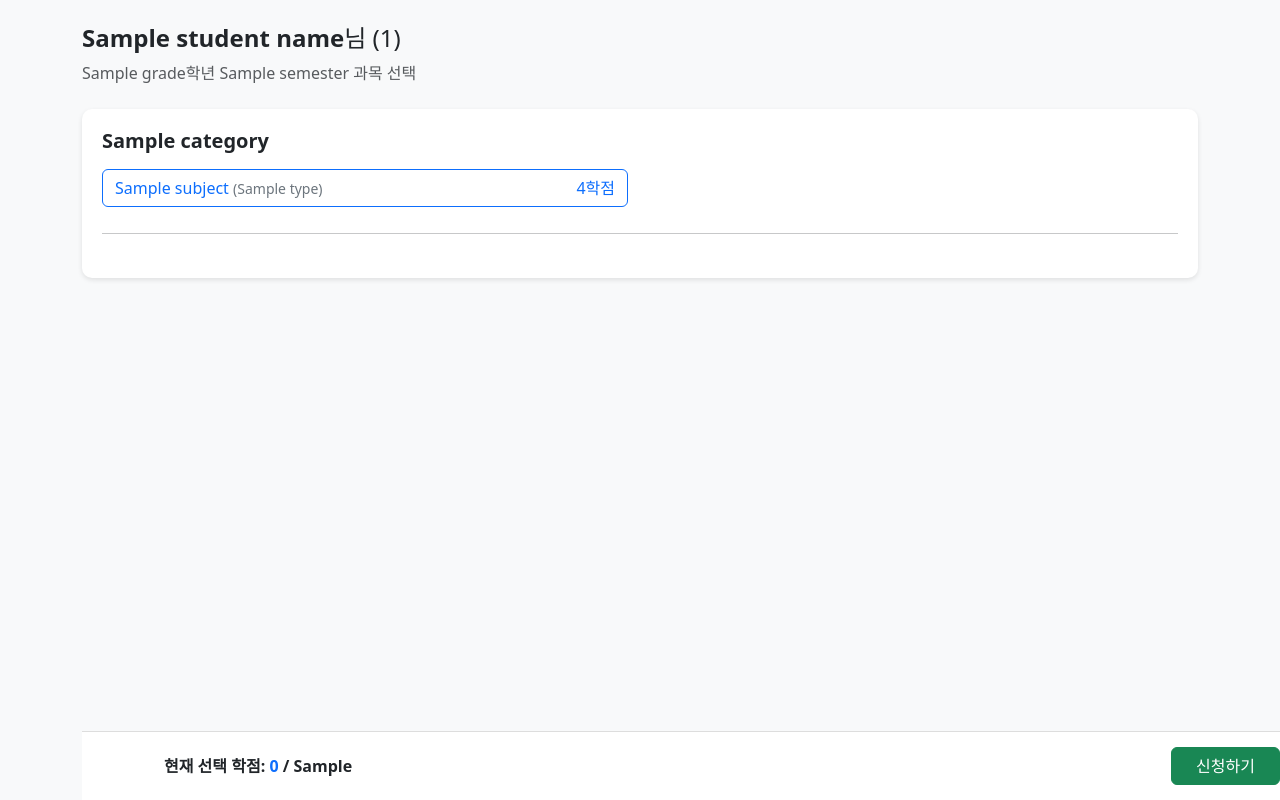
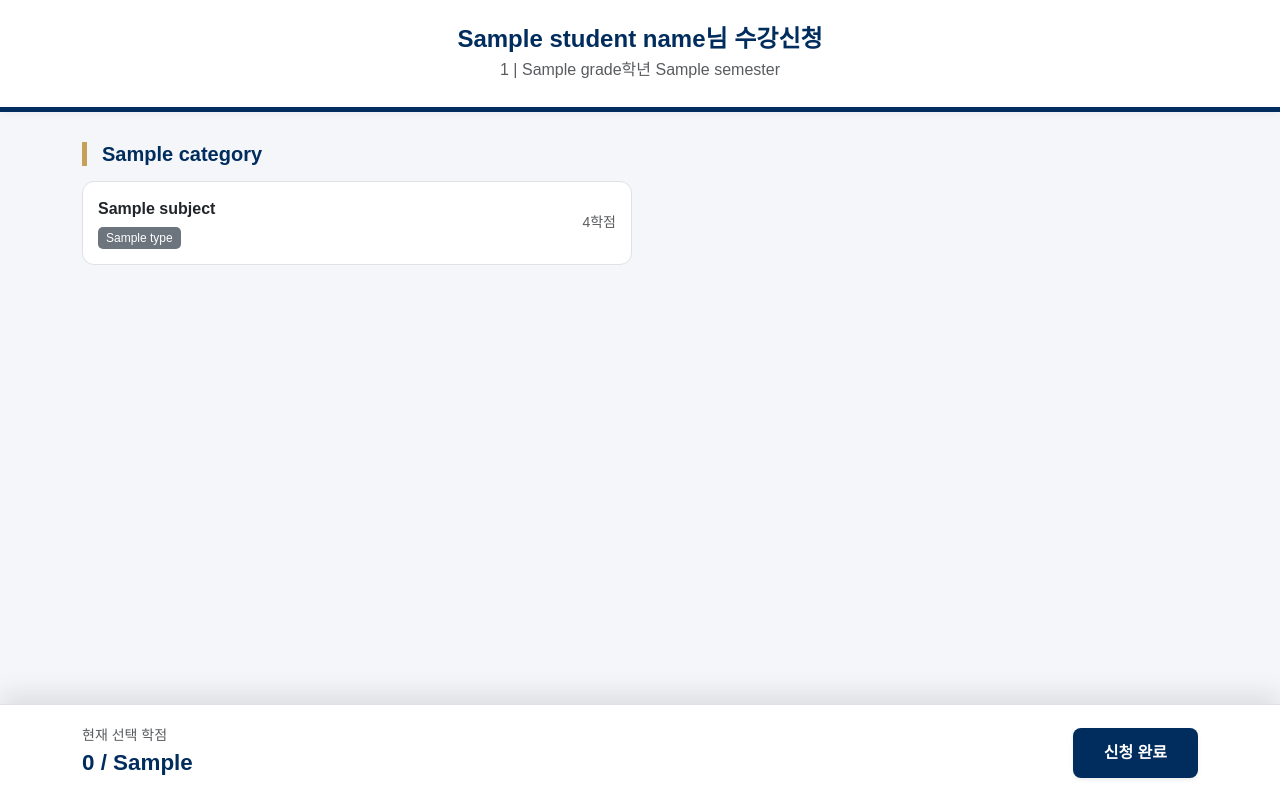
Before and after one commit to valorantroblox/sugang, a Flask app: template templates/select.html in a window 1280 px wide. Run offline with Flask 3, Linux system fonts and the light colour scheme; the template is opened without the code that fills it: most values are stand-ins (such as "Sample title", 1, 10 or a date in 2020).

Commit message:
Update title and enhance layout for subject selection

```diff
--- a/templates/select.html
+++ b/templates/select.html
@@ -3,59 +3,151 @@
 <head>
     <meta charset="UTF-8">
     <meta name="viewport" content="width=device-width, initial-scale=1.0">
-    <title>과목 선택</title>
+    <title>과목 선택 - KIS 수강신청</title>
     <link href="https://cdn.jsdelivr.net/npm/bootstrap@5.3.0/dist/css/bootstrap.min.css" rel="stylesheet">
     <style>
-        body { padding-bottom: 100px; background-color: #f8f9fa; }
-        .subject-container { background: white; padding: 20px; border-radius: 10px; box-shadow: 0 2px 5px rgba(0,0,0,0.1); }
-        .sticky-bottom { position: fixed; bottom: 0; width: 100%; background: white; padding: 15px; border-top: 1px solid #ddd; z-index: 1000; }
-        /* 예전 버튼 스타일 */
-        .subject-btn { margin-bottom: 10px; }
+        :root {
+            --kis-navy: #002d5d;
+            --kis-gold: #c5a059;
+            --kis-red: #d32f2f;
+        }
+
+        body {
+            background-color: #f4f6f9;
+            font-family: 'Pretendard', sans-serif;
+            padding-bottom: 120px;
+        }
+
+        .header-section {
+            background: white;
+            padding: 25px 0;
+            border-bottom: 5px solid var(--kis-navy);
+            margin-bottom: 30px;
+            box-shadow: 0 2px 10px rgba(0,0,0,0.05);
+        }
+
+        .category-title {
+            color: var(--kis-navy);
+            font-weight: 700;
+            border-left: 5px solid var(--kis-gold);
+            padding-left: 15px;
+            margin: 30px 0 15px 0;
+        }
+
+        .subject-card {
+            background: white;
+            border-radius: 12px;
+            border: 1.5px solid #dee2e6;
+            transition: 0.2s;
+            cursor: pointer;
+            height: 100%;
+        }
+
+        .btn-check:checked + .subject-card {
+            border-color: var(--kis-navy);
+            background-color: #f0f5fa;
+            box-shadow: 0 4px 12px rgba(0,45,93,0.1);
+        }
+
+        .subject-info {
+            padding: 15px;
+            display: flex;
+            justify-content: space-between;
+            align-items: center;
+        }
+
+        .badge-type {
+            font-size: 0.75rem;
+            padding: 4px 8px;
+            background-color: #6c757d;
+            color: white;
+            border-radius: 5px;
+        }
+
+        /* 하단 고정 바 스타일 */
+        .sticky-footer {
+            position: fixed;
+            bottom: 0;
+            left: 0;
+            right: 0;
+            background: white;
+            padding: 20px 0;
+            box-shadow: 0 -10px 25px rgba(0,0,0,0.1);
+            border-top: 1px solid #dee2e6;
+            z-index: 1000;
+        }
+
+        .credit-text {
+            color: var(--kis-navy);
+            font-weight: 800;
+            font-size: 1.4rem;
+        }
+
+        .btn-submit {
+            background-color: var(--kis-navy);
+            color: white;
+            font-weight: bold;
+            padding: 12px 30px;
+            border-radius: 8px;
+            transition: 0.3s;
+        }
+
+        .btn-submit:hover {
+            background-color: #001d3d;
+            color: var(--kis-gold);
+        }
     </style>
 </head>
 <body>
-    <div class="container py-4">
-        <div class="mb-4">
-            <h4><b>{{ student_name }}</b>님 ({{ student_id }})</h4>
-            <p class="text-muted">{{ grade }}학년 {{ semester }} 과목 선택</p>
+
+    <!-- 상단 헤더 -->
+    <div class="header-section">
+        <div class="container text-center">
+            <h4 class="fw-bold mb-1" style="color: var(--kis-navy);">{{ student_name }}님 수강신청</h4>
+            <p class="mb-0 text-muted">{{ student_id }} | {{ grade }}학년 {{ semester }}</p>
+        </div>
     </div>
 
-        <form action="/submit" method="post">
+    <div class="container">
+        <form action="/submit" method="post" id="selectionForm">
             <input type="hidden" name="student_id" value="{{ student_id }}">
             <input type="hidden" name="student_name" value="{{ student_name }}">
 
-            <div class="subject-container">
             {% for category, list in subjects.items() %}
-                <div class="mb-4">
-                    <h5 class="fw-bold mb-3">{{ category }}</h5>
-                    <div class="row">
+            <h5 class="category-title">{{ category }}</h5>
+            <div class="row g-3">
                 {% for subject in list %}
-                        <div class="col-12 col-md-6 subject-btn">
-                            <!-- 버그 수정을 위해 id에 카테고리 추가 -->
+                <div class="col-12 col-md-6">
+                    <!-- ID 중복 방지 로직 적용 -->
                     {% set safe_id = category.replace('/', '').replace(' ', '') ~ loop.index0 %}
                     <input type="checkbox" class="btn-check"
                            id="sub-{{ safe_id }}"
                            name="selected_subjects"
                            value="{{ subject.name }}"
                            onchange="updateCredits()">
-                            <label class="btn btn-outline-primary w-100 text-start d-flex justify-content-between" for="sub-{{ safe_id }}">
-                                <span>{{ subject.name }} <small class="text-secondary">({{ subject.type }})</small></span>
-                                <span>4학점</span>
+
+                    <label class="subject-card d-block" for="sub-{{ safe_id }}">
+                        <div class="subject-info">
+                            <div>
+                                <div class="fw-bold mb-1">{{ subject.name }}</div>
+                                <span class="badge-type">{{ subject.type }}</span>
+                            </div>
+                            <div class="text-muted small">4학점</div>
+                        </div>
                     </label>
                 </div>
                 {% endfor %}
             </div>
-                    <hr>
-                </div>
             {% endfor %}
-            </div>
 
-            <div class="sticky-bottom">
+            <!-- 하단 고정 상태 바 -->
+            <div class="sticky-footer">
                 <div class="container d-flex justify-content-between align-items-center">
                     <div>
-                        <strong>현재 선택 학점: <span id="currentCredits" class="text-primary">0</span> / {{ target_credit }}</strong>
+                        <span class="small text-muted d-block">현재 선택 학점</span>
+                        <span class="credit-text"><span id="currentCredits">0</span> / {{ target_credit }}</span>
                     </div>
-                    <button type="submit" class="btn btn-success px-4">신청하기</button>
+                    <button type="submit" class="btn btn-submit shadow-sm">신청 완료</button>
                 </div>
             </div>
         </form>
@@ -64,8 +156,10 @@
     <script>
         function updateCredits() {
             const checkedCount = document.querySelectorAll('input[name="selected_subjects"]:checked').length;
+            // 과목당 4학점 계산
             document.getElementById('currentCredits').innerText = checkedCount * 4;
         }
     </script>
+
 </body>
 </html>
```
Lines whose indentation alone changed are shown as unchanged.
